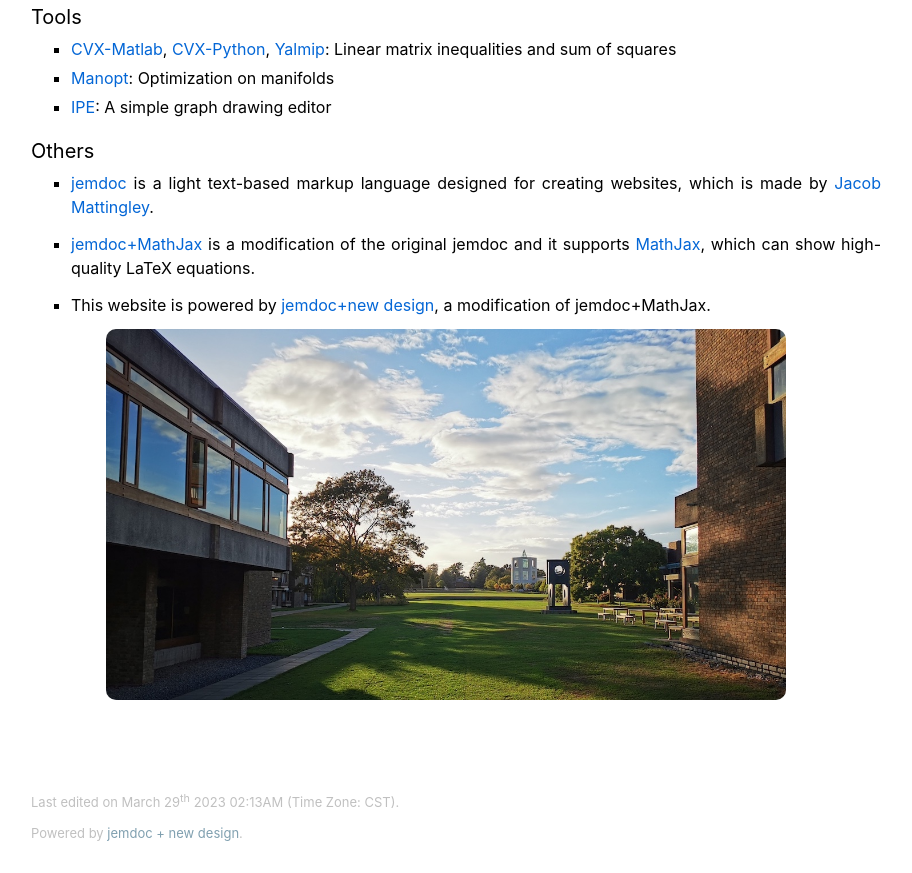
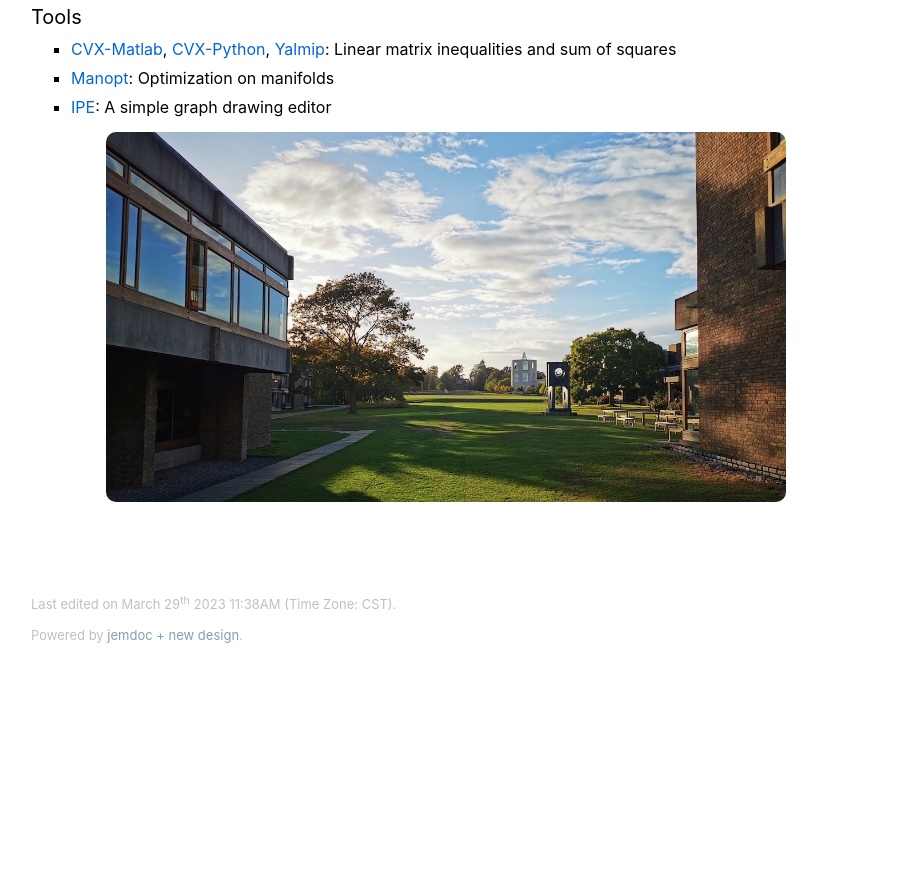
Before and after one commit to WeimingChe/weimingche.github.io, a plain HTML site: page docs/index.html in a window 1280 px wide. Shown: the part 1820-2693 px from the top of the page, without its empty margins (184-1096 px from the left). After the commit the page ends 2495 px from the top, so only its background shows below. Drawn offline with nearby package versions, Linux system fonts and the light colour scheme; some packages are replaced by stand-ins of ours.

Commit message:
Update index.html

```diff
--- a/docs/index.html
+++ b/docs/index.html
@@ -5,7 +5,7 @@
 <meta name="viewport" content="width=device-width, initial-scale=1.0">
 <meta name="generator" content="jemdoc, see http://jemdoc.jaboc.net/" />
 <meta http-equiv="Content-Type" content="text/html;charset=utf-8" />
-<link rel="icon" href="./images/icon.png">
+<link rel="icon" href="/images/icon.png">
 <link rel="stylesheet" href="main.css" type="text/css" />
 <link rel="stylesheet" href="font-awesome/css/font-awesome.min.css">
 <link rel="stylesheet" href="nomenu.css" type="text/css" />
@@ -133,19 +133,6 @@ Thesis: <i>Feedback control design for closed-loop oscillations via dominant sys
 <li><p><a href="https://ipe.otfried.org/" target=&ldquo;blank&rdquo;>IPE</a>: A simple graph drawing editor</p>
 </li>
 </ul>
-<h3>Others</h3>
-<ul>
-<li><p><a href="https://jemdoc.jaboc.net/htmlchanges.html" target=&ldquo;blank&rdquo;>jemdoc</a> is a light text-based markup language designed for creating websites, which is made by <a href="https://jemnz.com/" target=&ldquo;blank&rdquo;>Jacob Mattingley</a>.</p>
-</li>
-</ul>
-<ul>
-<li><p><a href="http://www.mit.edu/~wsshin/jemdoc+mathjax.html" target=&ldquo;blank&rdquo;>jemdoc+MathJax</a> is a modification of the original jemdoc and it supports <a href="https://www.mathjax.org/" target=&ldquo;blank&rdquo;>MathJax</a>, which can show high-quality LaTeX equations.</p>
-</li>
-</ul>
-<ul>
-<li><p>This website is powered by <a href="https://github.com/szl2/jemdoc-new-design/" target=&ldquo;blank&rdquo;>jemdoc+new design</a>, a modification of jemdoc+MathJax.</p>
-</li>
-</ul>
 <div id="text-img-container"><div id="img-container">
 <img src="./images/College.jpeg" alt="profile pic" width="80%" /></div>
 <div id="text-container"></div></div>
@@ -153,7 +140,7 @@ Thesis: <i>Feedback control design for closed-loop oscillations via dominant sys
 <div id="footer-container">
 <div id="footer">
 <div id="footer-text">
-Last edited  on March 29<sup>th</sup> 2023  02:13AM (Time Zone: CST). </br>
+Last edited  on March 29<sup>th</sup> 2023  11:38AM (Time Zone: CST). </br>
 Powered by <a href="https://github.com/szl2/jemdoc-new-design" target="blank">jemdoc + new design</a>.
 </div> <!-- <div id="footer-text"> -->
 </div> <!-- <div id="footer"> -->
```
